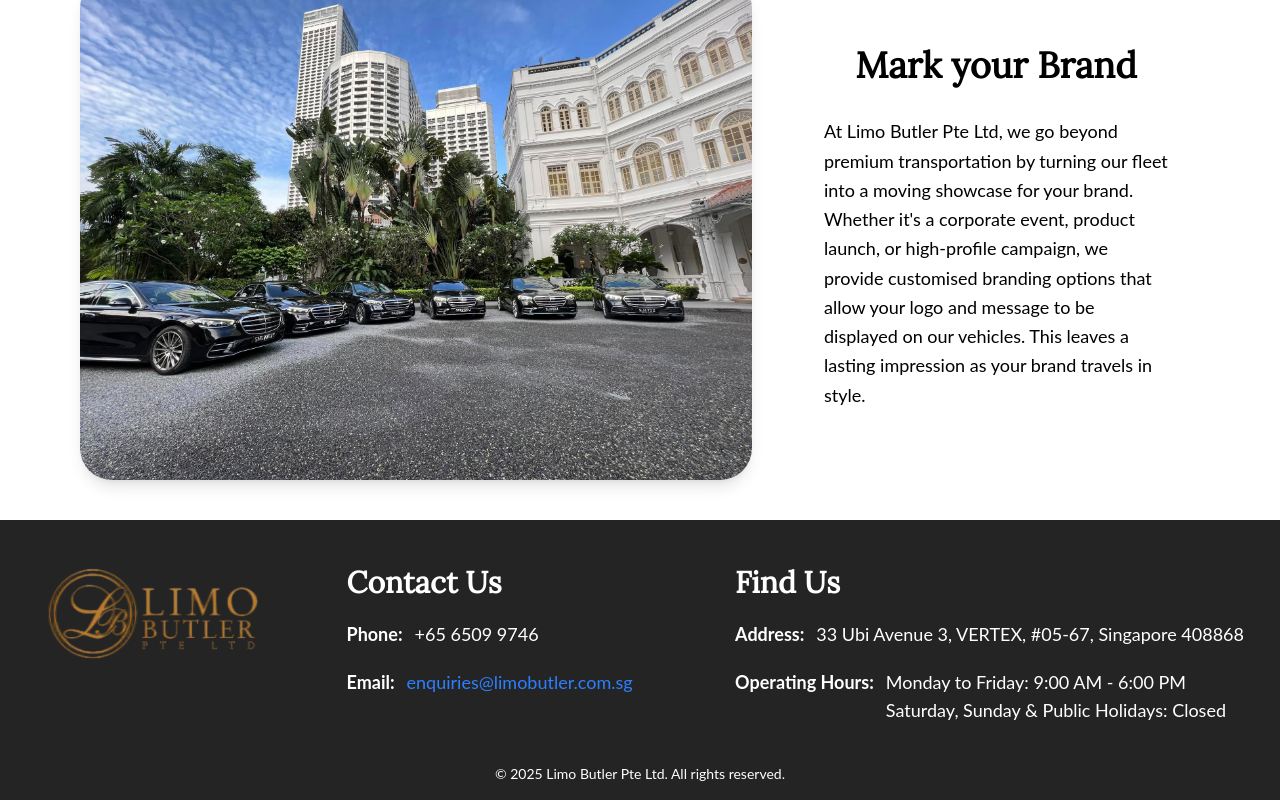
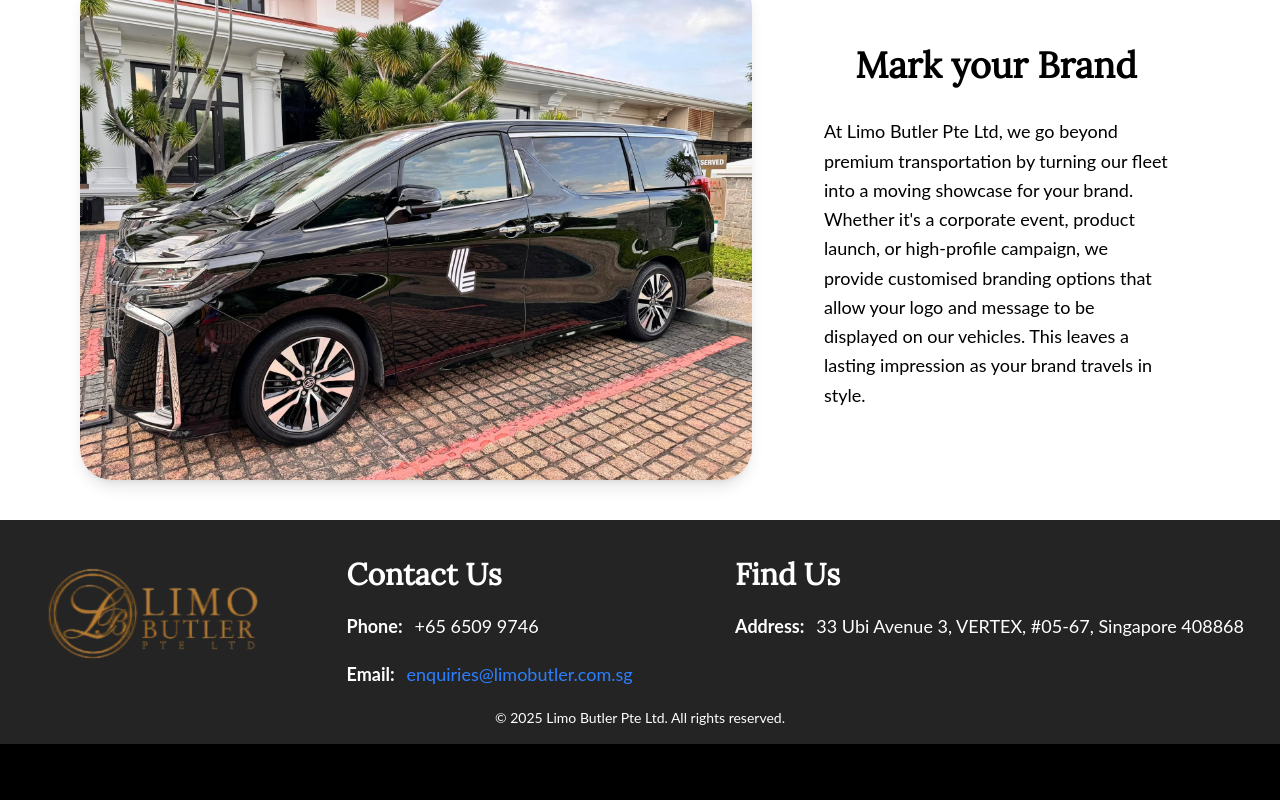
Before and after one commit to YeoBohShin/LB-main, a React (Vite) app: page /LB-main/branding in a window 1280 px wide. Shown: the part 736-1536 px from the top of the page. After the commit the page ends 1480 px from the top, so only its background shows below. Built offline with nearby package versions, Linux system fonts and the light colour scheme.

Commit message:
Update animation

```diff
--- a/src/Branding/Branding.jsx
+++ b/src/Branding/Branding.jsx
@@ -16,7 +16,7 @@
       <h1 className="text-7xl font-bold m-8 absolute top-7/9">Our Brand</h1>
       <div className="flex flex-row items-center justify-center xl:justify-start flex-wrap xl:flex-nowrap m-5 xl:mx-20 xl:my-10 gap-10">
         <img
-          src="./CircleParkedCar.jpg"
+          src="./LeftCar.jpg"
           alt="Limo Branding"
           className="h-auto w-full max-w-2xl rounded-4xl shadow-lg"
         />
--- a/src/Events/EventsHomePage.jsx
+++ b/src/Events/EventsHomePage.jsx
@@ -5,10 +5,11 @@
   return (
     <div className="flex flex-col items-center justify-center xl:min-h-screen text-white mx-5 xl:mx-0">
       <motion.div className="text-center p-10 xl:absolute top-11/5 z-10 text-base-100"
-        initial={{ opacity: 0, y: 50 }}
-        whileInView={{ opacity: 1, y: 0 }}
+        initial={{ x: 100, opacity: 0 }}
+        whileInView={{ x: 0, opacity: 1 }}
         viewport={{ once: true, amount: 0.3 }}
-        transition={{ type: "spring", stiffness: 50, damping: 20, duration: 0.8 }}>
+        transition={{ type: "spring", stiffness: 50, damping: 20, duration: 0.8 }}
+      >
         <h1 className="text-5xl mb-3">Events</h1>
         <p className="w-[375px] text-lg">
           Check out past events that Limo Butler Pte Ltd has been a part of, showcasing our premium limousine services at some of Singapore's most prominent international events.
@@ -19,8 +20,8 @@
       </motion.div>
       <motion.div
         className="w-full rounded-4xl shadow-lg mt-5 xl:mt-0 max-w-5xl"
-        initial={{ opacity: 0, y: 50 }}
-        whileInView={{ opacity: 1, y: 0 }}
+        initial={{ x: -100, opacity: 0 }}
+        whileInView={{ x: 0, opacity: 1 }}
         viewport={{ once: true, amount: 0.3 }}
         transition={{ type: "spring", stiffness: 50, damping: 20, duration: 0.8 }}
         >
--- a/src/Footer.jsx
+++ b/src/Footer.jsx
@@ -5,7 +5,7 @@
         <footer className="bg-base-200 text-base-content p-4 w-full flex flex-col">
           <div className="flex flex-col justify-between xl:flex-row text-left">
             <LBLogoFooter />
-          <ul className="flex flex-col mt-7">
+          <ul className="flex flex-col mt-5">
             <h1 className="text-3xl font-bold text-left ml-5">Contact Us</h1>
             <li className="text-lg m-5 mb-0 flex flex-row">
               <strong className="mr-3">Phone: </strong>
@@ -15,14 +15,14 @@
                 </p>
               </div>
             </li>
-            <li className="text-lg m-5 mb-0 flex flex-row">
+            <li className="text-lg m-5 mb-5 flex flex-row">
               <strong className="mr-3">Email: </strong>
               <a href="mailto:enquiries@limobutler.com.sg" className="text-blue-500 hover:underline">
                 enquiries@limobutler.com.sg
               </a>
             </li>
           </ul>
-          <div className="flex flex-col mt-7">
+          <div className="flex flex-col mt-5">
             <h1 className="text-3xl font-bold ml-5">Find Us</h1>
           <div className="text-lg m-5 mb-0 flex flex-row">
             <strong className="mr-3">Address: </strong>
@@ -30,7 +30,7 @@
               33 Ubi Avenue 3, VERTEX, #05-67, Singapore 408868
             </p>
           </div>
-          <div className="text-lg m-5 mb-10 flex flex-row">
+          {/* <div className="text-lg m-5 mb-10 flex flex-row">
             <strong className="mr-3">Operating Hours: </strong>
             <div className="flex flex-col text-left">
               <p>
@@ -40,7 +40,7 @@
                 Saturday, Sunday & Public Holidays: Closed
               </p>
             </div>
-          </div>
+          </div> */}
         </div>
         </div>
         <div>
--- a/src/Services/ServicesHomePage.jsx
+++ b/src/Services/ServicesHomePage.jsx
@@ -28,7 +28,7 @@
       >
         <div className="w-full rounded-4xl xl:m-15">
           <img
-            src="./LeftCar.jpg"
+            src="./CircleParkedCar.jpg"
             alt="Events"
             className="w-full h-full object-cover rounded-4xl"
           />
```
